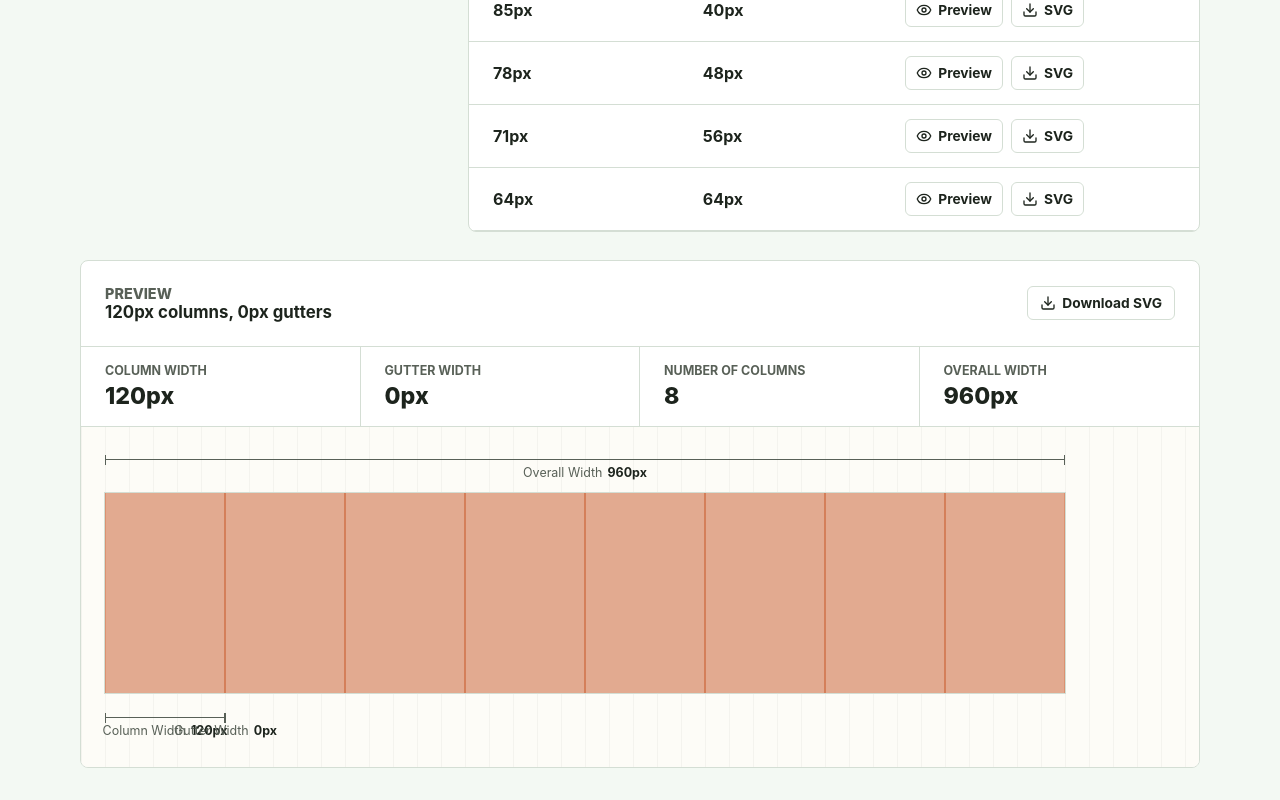
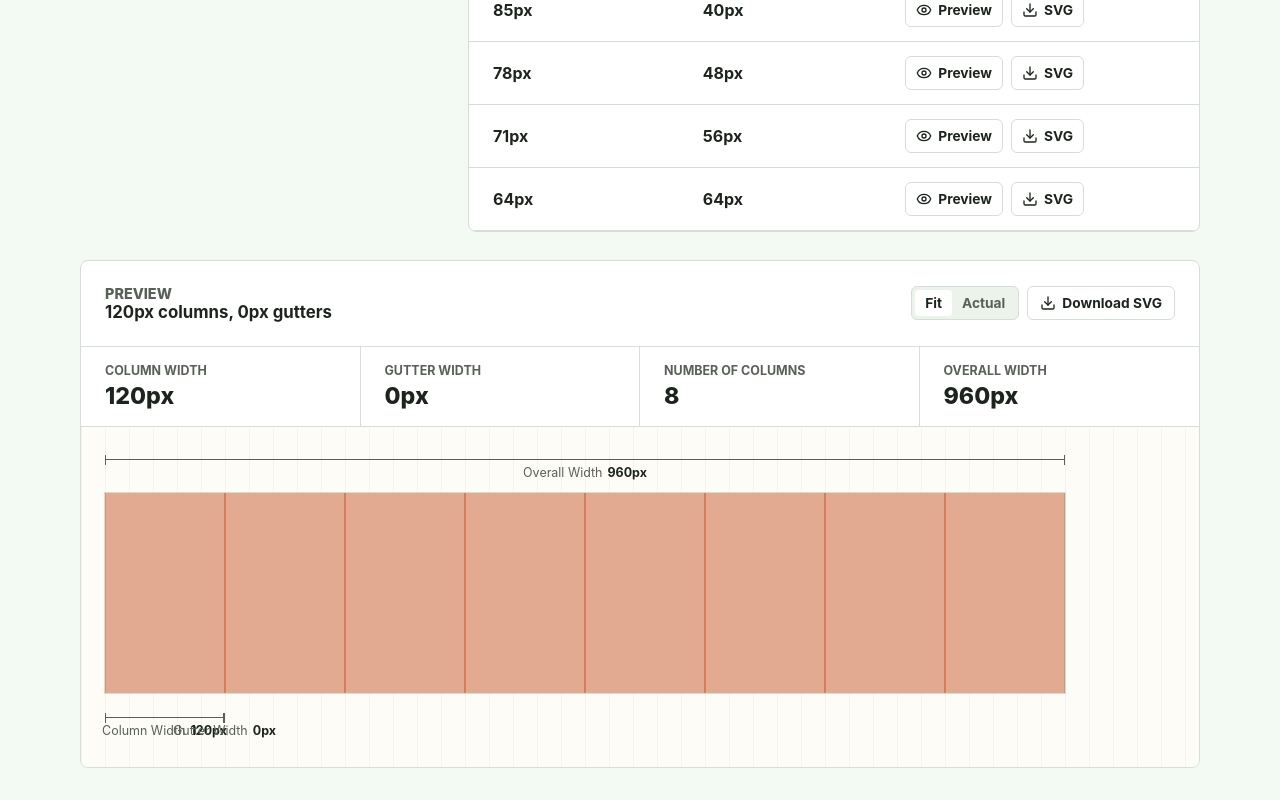
Before and after one commit to kamishino/grid-studio, a React (Vite) app: page / in a window 1280 px wide. Shown: the part 752-1552 px from the top of the page. Built offline with nearby package versions, Linux system fonts and the light colour scheme.

Commit message:
feat(preview): add fit and actual display modes

```diff
--- a/src/features/grid-calculator/GridCalculator.css
+++ b/src/features/grid-calculator/GridCalculator.css
@@ -209,6 +209,40 @@
   font-size: 1.05rem;
 }
 
+.preview-toolbar {
+  display: flex;
+  flex-wrap: wrap;
+  gap: var(--primitive-spacing-2);
+  justify-content: flex-end;
+}
+
+.preview-mode-control {
+  display: inline-flex;
+  align-items: center;
+  min-height: 34px;
+  padding: 3px;
+  border: 1px solid var(--component-button-border);
+  border-radius: var(--component-button-radius);
+  background: var(--component-button-background-subtle);
+}
+
+.preview-mode-control button {
+  min-height: 26px;
+  border: 0;
+  border-radius: calc(var(--component-button-radius) - 2px);
+  color: var(--semantic-color-muted);
+  background: transparent;
+  padding: 0 10px;
+  font-size: var(--primitive-font-size-sm);
+  font-weight: var(--primitive-font-weight-strong);
+  cursor: pointer;
+}
+
+.preview-mode-control button[aria-pressed='true'] {
+  color: var(--component-button-text);
+  background: var(--component-button-background);
+}
+
 .preview-metrics {
   display: grid;
   grid-template-columns: repeat(4, minmax(0, 1fr));
@@ -243,7 +277,6 @@
 
 .svg-preview {
   padding: var(--primitive-spacing-5) var(--primitive-spacing-6) var(--primitive-spacing-6);
-  overflow-x: auto;
   background:
     linear-gradient(
       90deg,
@@ -254,14 +287,30 @@
   background-size: var(--primitive-spacing-6) var(--primitive-spacing-6);
 }
 
+.svg-preview.is-fit {
+  overflow-x: hidden;
+}
+
+.svg-preview.is-actual {
+  overflow-x: auto;
+}
+
 .preview-measurement {
   display: grid;
   gap: var(--primitive-spacing-3);
 }
 
+.svg-preview.is-fit .preview-measurement {
+  width: min(100%, var(--preview-width));
+}
+
+.svg-preview.is-actual .preview-measurement {
+  width: var(--preview-width);
+}
+
 .svg-preview-canvas svg {
   display: block;
-  width: auto;
+  width: 100%;
   height: auto;
   outline: 1px solid var(--semantic-color-border);
   background: var(--component-preview-background);
--- a/src/features/grid-calculator/GridCalculator.tsx
+++ b/src/features/grid-calculator/GridCalculator.tsx
@@ -10,6 +10,9 @@ import {
 import './GridCalculator.css';
 
 const SVG_HEIGHT = 200;
+const DEFAULT_PREVIEW_MODE = 'fit';
+
+type PreviewMode = 'fit' | 'actual';
 
 const parseIntegerInput = (value: string) => {
   if (!/^\d+$/.test(value)) {
@@ -45,6 +48,7 @@ const getPreviewColors = (): GridSvgColors => ({
 export function GridCalculator() {
   const [widthInput, setWidthInput] = useState('960');
   const [columnsInput, setColumnsInput] = useState('8');
+  const [previewMode, setPreviewMode] = useState<PreviewMode>(DEFAULT_PREVIEW_MODE);
 
   const width = parseIntegerInput(widthInput);
   const columns = parseIntegerInput(columnsInput);
@@ -211,6 +215,8 @@ export function GridCalculator() {
                 gutters
               </h2>
             </div>
+            <div className="preview-toolbar">
+              <PreviewModeControl mode={previewMode} onChange={setPreviewMode} />
               <button
                 className="download-button"
                 type="button"
@@ -220,11 +226,12 @@ export function GridCalculator() {
                 Download SVG
               </button>
             </div>
+          </div>
 
           <PreviewMetrics width={width} columns={columns} layout={activeLayout} />
 
-          <div className="svg-preview" aria-label={`${width}px grid preview canvas`}>
-            <div className="preview-measurement" style={{ width }}>
+          <div className={`svg-preview is-${previewMode}`} aria-label={`${width}px grid preview canvas`}>
+            <div className="preview-measurement" style={{ '--preview-width': `${width}px` } as React.CSSProperties}>
               <DimensionRuler label="Overall Width" value={`${width}px`} />
               <div
                 className="svg-preview-canvas"
@@ -233,10 +240,15 @@ export function GridCalculator() {
               <div
                 className="segment-rulers"
                 style={{
-                  gridTemplateColumns: `${activeLayout.columnWidth}px ${Math.max(
+                  width: `${Math.min(
+                    100,
+                    ((activeLayout.columnWidth + activeLayout.gutterWidth) / width) *
+                      100,
+                  )}%`,
+                  gridTemplateColumns: `${activeLayout.columnWidth}fr ${Math.max(
                     activeLayout.gutterWidth,
                     1,
-                  )}px`,
+                  )}fr`,
                 }}
               >
                 <DimensionRuler
@@ -252,6 +264,33 @@ export function GridCalculator() {
           </div>
         </section>
       ) : null}
+    </div>
+  );
+}
+
+type PreviewModeControlProps = {
+  mode: PreviewMode;
+  onChange: (mode: PreviewMode) => void;
+};
+
+function PreviewModeControl({ mode, onChange }: PreviewModeControlProps) {
+  const modes = [
+    ['fit', 'Fit'],
+    ['actual', 'Actual'],
+  ] as const;
+
+  return (
+    <div className="preview-mode-control" aria-label="Preview display mode">
+      {modes.map(([value, label]) => (
+        <button
+          key={value}
+          type="button"
+          aria-pressed={mode === value}
+          onClick={() => onChange(value)}
+        >
+          {label}
+        </button>
+      ))}
     </div>
   );
 }
```
Lines whose indentation alone changed are shown as unchanged.
